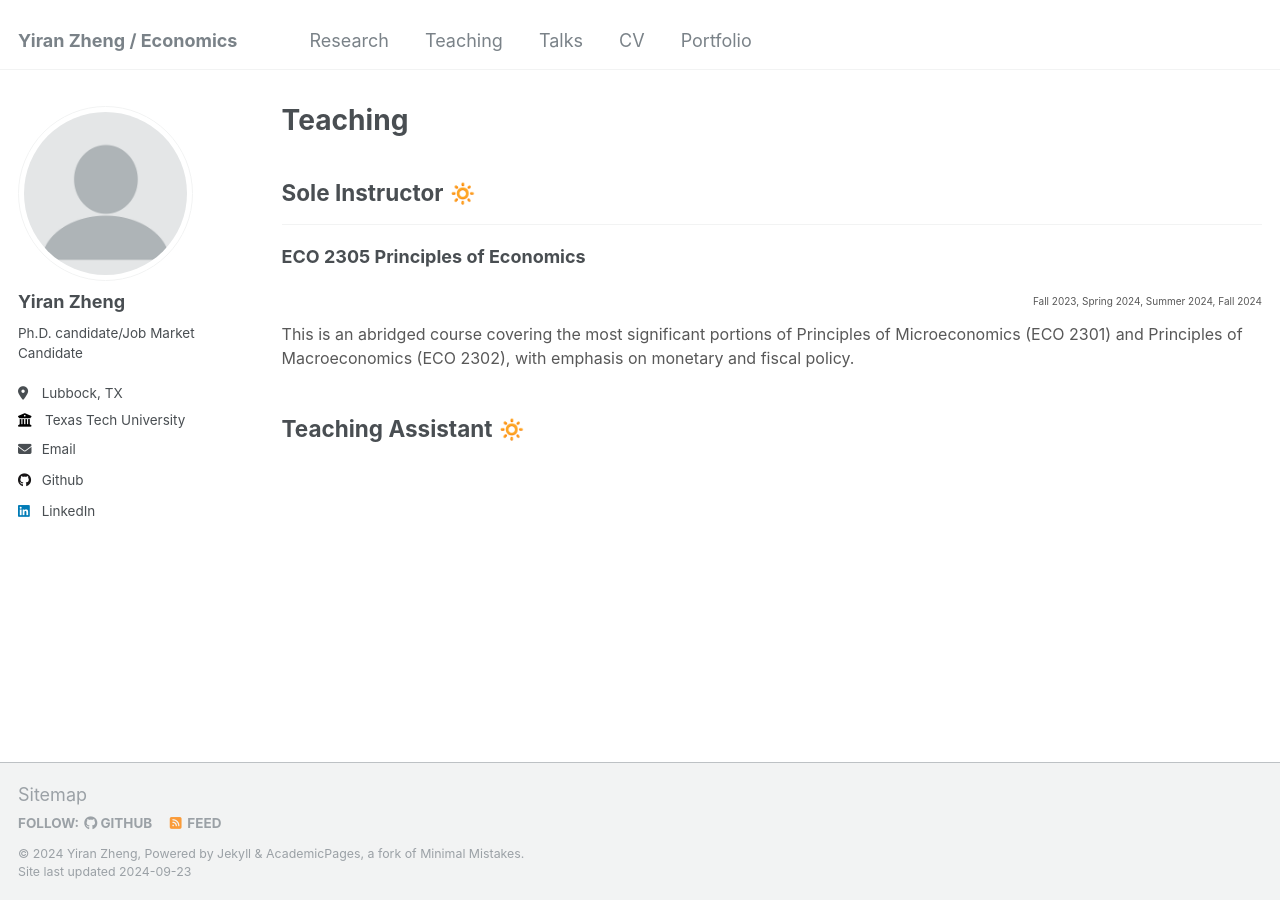
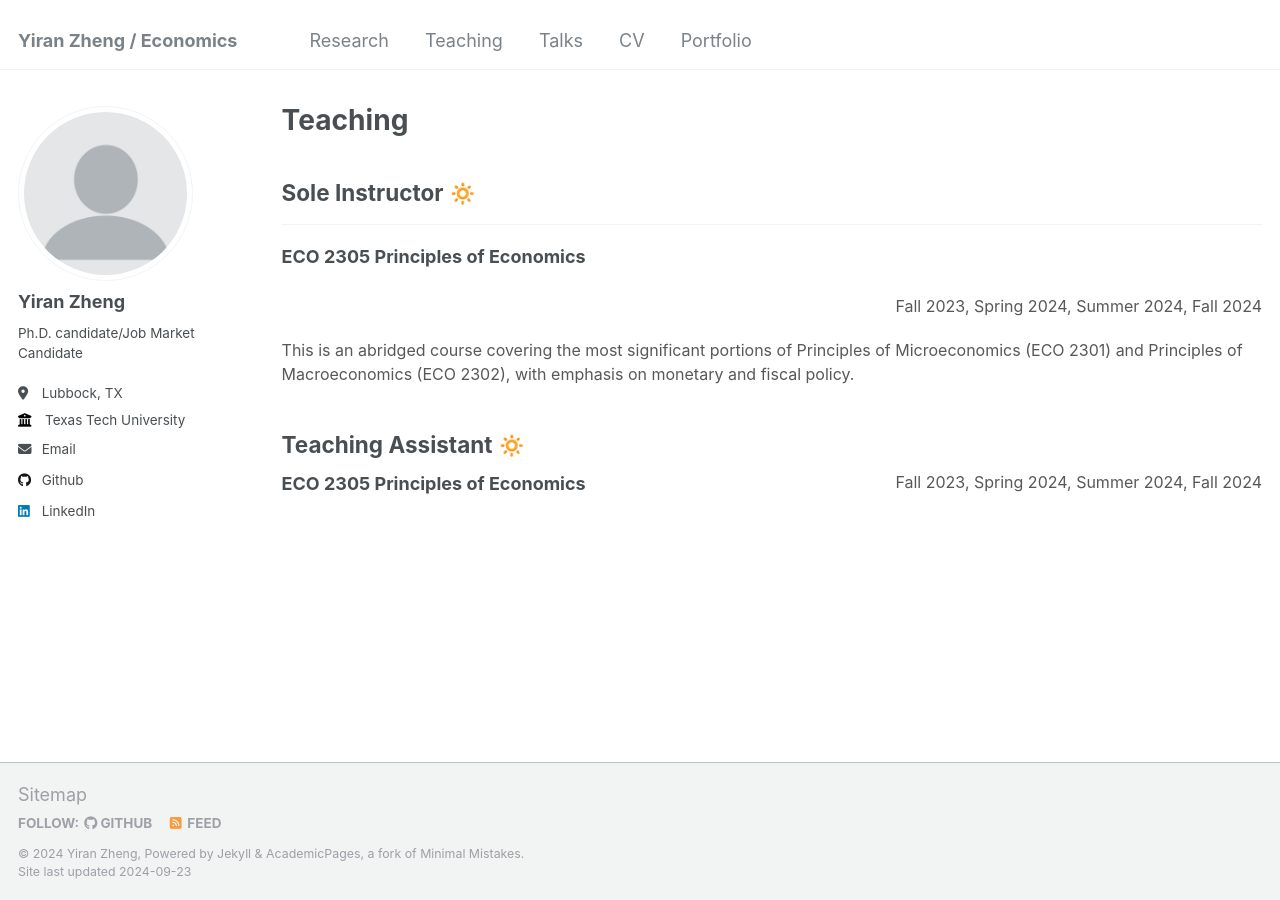
Before and after one commit to yiran-zheng/yiran-zheng.github.io, a Jekyll site: the page built from _pages/teaching.html, in a window 1280 px wide. Built offline with Jekyll 4.4.1, drawn with Linux system fonts in a browser that asks for light colours.

Commit message:
Update teaching.html

```diff
--- a/_pages/teaching.html
+++ b/_pages/teaching.html
@@ -9,10 +9,14 @@ author_profile: true
 <p align = "justify">
 <h2>Sole Instructor &#128261; </h2>
     <hr> <!-- This adds a horizontal line below the heading -->
-      <p><strong>ECO 2305 Principles of Economics</strong> <p style="text-align: right;font-size: 10px;color: #585858;"> Fall 2023, Spring 2024, Summer 2024, Fall 2024 </p>
+      <p><strong>ECO 2305 Principles of Economics</strong> <p style="text-align: right;font-size: 16px;color: #585858;"> Fall 2023, Spring 2024, Summer 2024, Fall 2024 </p>
         <div style="text-align: left; margin-bottom: 12px;font-size: 16px;color: #585858;">
               This is an abridged course covering the most significant portions of Principles of Microeconomics (ECO 2301) and Principles of Macroeconomics (ECO 2302), with emphasis on monetary and fiscal policy.
         </div>
       </p>
 
 <h2>Teaching Assistant &#128261; </h2>
+<div style="display: flex; justify-content: space-between;">
+  <strong>ECO 2305 Principles of Economics</strong>
+  <span style="font-size: 16px; color: #585858;">Fall 2023, Spring 2024, Summer 2024, Fall 2024</span>
+</div>
```
